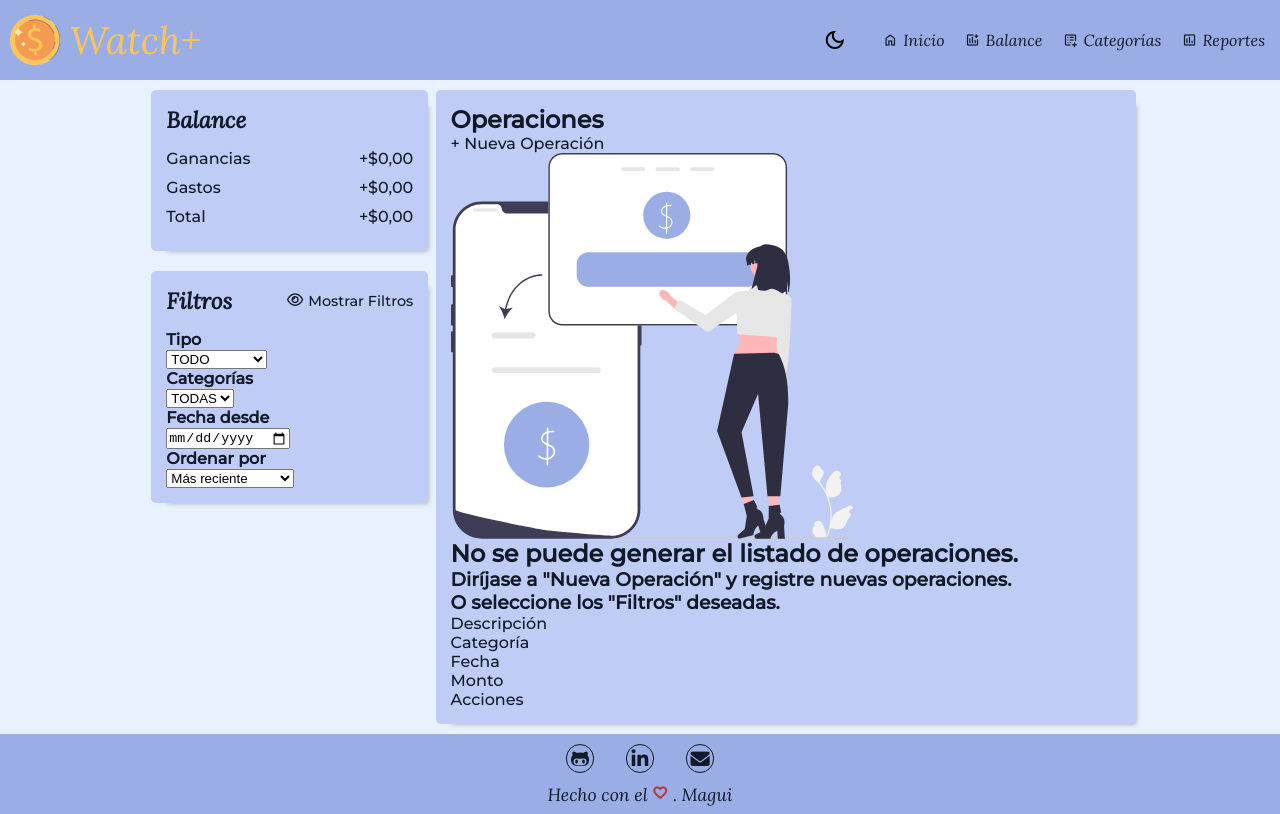
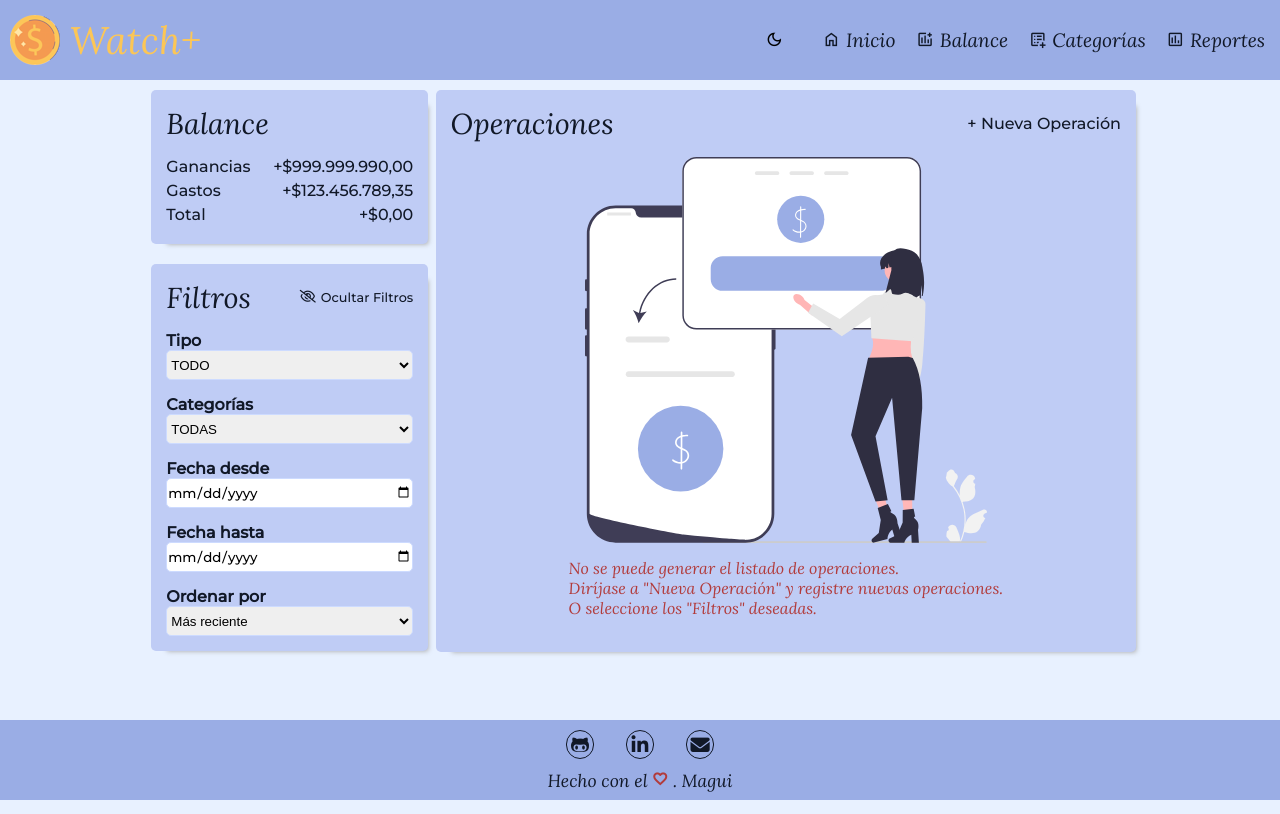
Before and after one commit to MaguiBrollo/watch_ADA, a plain HTML site: page index.html in a window 1280 px wide. Both pictures are taken after a click on the link "Mostrar Filtros". Drawn offline with nearby package versions, Linux system fonts and the light colour scheme.

Commit message:
Avance en filtros.

```diff
--- a/index.html
+++ b/index.html
@@ -39,7 +39,10 @@
 
 				<div class="header__cont-modo-hamb">
 					<button class="header__modo" tabindex="0" id="btn-claro-oscuro">
-						<span class="header__span-modo material-symbols-outlined">dark_mode</span>
+						<!-- OJO si se cambia el nombre de la clase, VER 4 veces en main.js -->
+						<span class="header__span-modo material-symbols-outlined"
+							>dark_mode</span
+						>
 					</button>
 
 					<!-- Menú hamb -->
@@ -111,23 +114,23 @@
 				<!-- ==========================================  -->
 				<!-- ============= MENÚ BALANCE ===============  -->
 				<!-- contiene a contenedor BALANCE-FILTROS y contenedor OPERACIONES -->
-				<section class="balance " id="cont-menu-balance">
+				<section class="balance" id="cont-menu-balance">
 					<!-- contenedor BALANCE-FILTROS -->
 					<div class="balance__cont-bal-fil">
 						<!-- contenedor BALANCE -->
 						<div class="balance__cont-balance">
-							<h2>Balance</h2>
+							<h2 class="balance__h2">Balance</h2>
 
 							<div class="balance__balance-numeros">
-								<div>
+								<div class="balance__balance-numeros--cont">
 									<p>Ganancias</p>
-									<div id="balance-ganancias">+$0,00</div>
+									<div id="balance-ganancias">+$999.999.990,00</div>
 								</div>
-								<div>
+								<div class="balance__balance-numeros--cont">
 									<p>Gastos</p>
-									<div id="balance-gastos">+$0,00</div>
+									<div id="balance-gastos">+$123.456.789,35</div>
 								</div>
-								<div>
+								<div class="balance__balance-numeros--cont">
 									<p>Total</p>
 									<div id="balance-total">+$0,00</div>
 								</div>
@@ -137,21 +140,19 @@
 						<!-- contenedor TITULO-FILTRO -->
 						<div class="balance__cont-filtros">
 							<div class="balance__filtros-titulo">
-								<h2>Filtros</h2>
-								<a href="#" id="ocultar-filtros"
+								<h2 class="balance__h2">Filtros</h2>
+								<a class="balance__ocultar-filtros" id="ocultar-filtros"
 									><i class="fa-regular fa-eye"></i>
 									Mostrar Filtros
 								</a>
 							</div>
 							<!-- contenedor FILTROS (se oculta) -->
-							<div class="hidden" id="contenedor-filtros">
-								<div class="my-3">
-									<h4 class="font-bold">Tipo</h4>
-									<div
-										class="rounded-[3px] bg-zinc-100 dark:bg-gray-400 flex items-center h-[30px]"
-									>
+							<div class="balance-ocultar" id="contenedor-filtros">
+								<div class="balance__cont-filtro">
+									<h4 class="">Tipo</h4>
+									<div class="">
 										<select
-											class="rounded-[3px] outline-0 bg-zinc-200 dark:bg-gray-400 w-full h-[30px] cursor-pointer"
+											class="balance__filtro-cu"
 											id="filtro-tipo"
 											aria-label="Seleccionar por tipo operación"
 										>
@@ -162,13 +163,11 @@
 									</div>
 								</div>
 
-								<div class="my-3">
-									<h4 class="font-bold">Categorías</h4>
-									<div
-										class="rounded-[3px] bg-zinc-100 dark:bg-gray-400 flex items-center h-[30px]"
-									>
+								<div class="balance__cont-filtro">
+									<h4 class="">Categorías</h4>
+									<div class="">
 										<select
-											class="rounded-[3px] outline-0 bg-zinc-200 dark:bg-gray-400 w-full h-[30px] cursor-pointer"
+											class="balance__filtro-cu"
 											id="filtro-categoria"
 											aria-label="Seleccionar por categoría"
 										>
@@ -178,28 +177,37 @@
 									</div>
 								</div>
 
-								<div class="my-3">
+								<div class="balance__cont-filtro">
 									<h4 class="font-bold">Fecha desde</h4>
-									<div
-										class="rounded-[3px] bg-zinc-100 dark:bg-gray-400 flex items-center h-[30px]"
-									>
+									<div class="">
 										<input
-											class="rounded-[3px] bg-zinc-200 dark:bg-gray-400 h-[30px] w-full"
+											class="balance__filtro-cu balance__filtro-cu--fecha"
 											type="date"
 											value=""
-											id="filtro-fecha"
+											id="filtro-fecha-desde"
 											aria-label="Seleccionar por fecha desde"
 										/>
 									</div>
 								</div>
 
-								<div class="my-3">
-									<h4 class="font-bold">Ordenar por</h4>
-									<div
-										class="rounded-[3px] bg-zinc-100 dark:bg-gray-400 flex items-center h-[30px]"
-									>
+								<div class="balance__cont-filtro">
+									<h4 class="">Fecha hasta</h4>
+									<div class="">
+										<input
+											class="balance__filtro-cu balance__filtro-cu--fecha"
+											type="date"
+											value=""
+											id="filtro-fecha-hasta"
+											aria-label="Seleccionar por fecha desde"
+										/>
+									</div>
+								</div>
+
+								<div class="balance__cont-filtro">
+									<h4 class="">Ordenar por</h4>
+									<div class="">
 										<select
-											class="rounded-[3px] outline-0 bg-zinc-200 dark:bg-gray-400 w-full h-[30px] cursor-pointer"
+											class="balance__filtro-cu"
 											id="filtro-orden"
 											aria-label="Seleccionar por ordenar por"
 										>
@@ -218,45 +226,30 @@
 
 					<!-- contenedor SIN/CON OPERACIONES -->
 					<div class="balance__cont-sin-con-oper">
-						<div class="flex">
-							<h2
-								class="w-[70%] text-colSec dark:text-black font-Lora text-4xl font-bold"
-							>
-								Operaciones
-							</h2>
-							<div class="w-[28%] flex justify-end items-center">
-								+ Nueva Operación
-							</div>
+						<div class="balance__titulo">
+							<h2 class="balance__h2">Operaciones</h2>
+							<div class="">+ Nueva Operación</div>
 						</div>
 
 						<!-- contenedor SIN OPERACIONES -->
-						<div
-							class="flex flex-col items-center justify-center"
-							id="cont-sin-oper"
-						>
+						<div class="balance__cont-sin-oper" id="cont-sin-oper">
 							<img
-								class="img-js img-balance"
+								class="balance__img img_js"
 								src="img/operaciones.svg"
 								alt="Imagen de Balance"
 								aria-label="Imagen de Balance"
 							/>
 
-							<h2 class="text-[red] text-sm sm:text-base">
-								No se puede generar el listado de operaciones.
-							</h2>
-							<h3 class="text-sm sm:text-base">
-								Diríjase a "Nueva Operación" y registre nuevas operaciones.
-							</h3>
-							<h3 class="text-sm sm:text-base">
+							<p class="balance__p-sin-oper">
+								No se puede generar el listado de operaciones.<br />
+								Diríjase a "Nueva Operación" y registre nuevas operaciones.<br />
 								O seleccione los "Filtros" deseadas.
-							</h3>
+							</p>
 						</div>
 
 						<!-- contenedor CON OPERACIONES -->
-						<div class="hidden flex flex-col" id="cont-con-oper">
-							<div
-								class="flex justify-between border-b-2 border-indigo-100 dark:border-gray-400 mt-5"
-							>
+						<div class="balance-ocultar" id="cont-con-oper">
+							<div class="balance__encabezado-oper">
 								<div>Descripción</div>
 								<div>Categoría</div>
 								<div>Fecha</div>
@@ -391,4 +384,5 @@
 	<!-- JavaScript -->
 	<script src="js/main.js"></script>
 	<script src="js/categoria.js"></script>
+	<script src="js/balance.js"></script>
 </html>
--- /dev/null
+++ b/js/balance.js
@@ -0,0 +1,51 @@
+// ________________________________________________
+// Función que inicializa las fechas en los filtros
+// ------------------------------------------------
+function inicializarFechaInput(id_del_input, que_hago) {
+	var fecha;
+	if (que_hago === "restarMes") {
+		let fechaMiliseg = new Date().getTime();
+		fecha = new Date(fechaMiliseg - 2629800000);
+	} else {
+		fecha = new Date();
+	}
+
+	var fecParaInput = fecha.getFullYear() + "-";
+
+	fecha.getMonth() + 1 < 10
+		? (fecParaInput += "0" + (fecha.getMonth() + 1) + "-")
+		: (fecParaInput += fecha.getMonth() + 1 + "-");
+	fecha.getDate() < 10
+		? (fecParaInput += "0" + fecha.getDate())
+		: (fecParaInput += fecha.getDate());
+	document
+		.getElementById(`${id_del_input}`)
+		.setAttribute("value", fecParaInput);
+}
+
+function inicializarFechas() {
+	inicializarFechaInput("filtro-fecha-desde", "restarMes");
+	inicializarFechaInput("filtro-fecha-hasta", "noRestarMes");
+}
+
+// ___________________________________
+// Evento que oculta todos los filtros
+// -----------------------------------
+const ocultar_filtros = document.getElementById("ocultar-filtros");
+const contenedor_filtros = document.getElementById("contenedor-filtros");
+
+ocultar_filtros.addEventListener("click", () => {
+	contenedor_filtros.classList.toggle("balance-ocultar");
+	if (contenedor_filtros.classList.contains("balance-ocultar")) {
+		ocultar_filtros.innerHTML = `<i class="fa-regular fa-eye"></i><p class=""> Mostrar Filtros </p>`;
+	} else {
+		ocultar_filtros.innerHTML = `<i class="fa-regular fa-eye-slash"></i><p class=""> Ocultar Filtros </p>`;
+	}
+});
+
+/* ======================================================== */
+/* Funciones que deben ejecutarse al cargar menú Balance */
+//(desde main.js)
+function funcionesBalance() {
+	inicializarFechas();
+}
--- a/js/main.js
+++ b/js/main.js
@@ -65,6 +65,7 @@ menuInicio.addEventListener("click", () => {
 menuBalance.addEventListener("click", () => {
 	cerrarNav();
 	mostrar(contenedor_menuBalance);
+	funcionesBalance(); // ver balance.js
 });
 
 menuCategorias.addEventListener("click", () => {
@@ -76,7 +77,7 @@ menuCategorias.addEventListener("click", () => {
 menuReportes.addEventListener("click", () => {
 	cerrarNav();
 	mostrar(contenedor_menuReportes);
-	//mostrarReportes(); /* ver en scriptReportes.js */
+
 });
 
 /* ------------------------------------------------------------------------------------------------ */
@@ -97,12 +98,12 @@ btn_claro_oscuro.addEventListener("click", () => {
 		(!("theme" in localStorage) &&
 			document.documentElement.getAttribute("data-theme-color") === "dark")
 	) {
-		btn_claro_oscuro.innerHTML = `<span class="material-symbols-outlined"> dark_mode </span>`; // pone luna
+		btn_claro_oscuro.innerHTML = `<span class="header__span-modo material-symbols-outlined"> dark_mode </span>`; // pone luna
 		document.documentElement.setAttribute("data-theme-color", "light");
 		localStorage.theme = "light"; //PASAR A claro
 		ponerSacarGris(0);
 	} else {
-		btn_claro_oscuro.innerHTML = `<span class="material-symbols-outlined">light_mode</span>`; //poner SOL
+		btn_claro_oscuro.innerHTML = `<span class="header__span-modo material-symbols-outlined">light_mode</span>`; //poner SOL
 		document.documentElement.setAttribute("data-theme-color", "dark");
 		localStorage.theme = "dark"; //pasar a oscuro
 		ponerSacarGris(100);
@@ -115,11 +116,11 @@ function modoClaroOscuro() {
 		(!("theme" in localStorage) &&
 			document.documentElement.getAttribute("data-theme-color") === "dark")
 	) {
-		btn_claro_oscuro.innerHTML = `<span class="material-symbols-outlined">light_mode</span>`; //pone SOL
+		btn_claro_oscuro.innerHTML = `<span class="header__span-modo material-symbols-outlined">light_mode</span>`; //pone SOL
 		document.documentElement.setAttribute("data-theme-color", "dark"); //veeeer
 		ponerSacarGris(100);
 	} else {
-		btn_claro_oscuro.innerHTML = `<span class="material-symbols-outlined"> dark_mode </span>`; //pone LUNA
+		btn_claro_oscuro.innerHTML = `<span class="header__span-modo material-symbols-outlined"> dark_mode </span>`; //pone LUNA
 		document.documentElement.setAttribute("data-theme-color", "light"); //veeerr
 		ponerSacarGris(0);
 	}
--- a/sass/abstracts/_variables.scss
+++ b/sass/abstracts/_variables.scss
@@ -3,7 +3,7 @@
 
 $sm: 576; // => @media (min-width: 576px) { ... }
 $md: 768; // => @media (min-width: 768px) { ... }
-$lg: 1024; // => @media (min-width: 1440px) { ... }
+$lg: 1024; // => @media (min-width: 1024px) { ... }
 
 :root {
 	/* Modo claro*/
@@ -21,6 +21,7 @@ $lg: 1024; // => @media (min-width: 1440px) { ... }
 
 	--transition: color 0.1s, background-color 0.2s ease-in-out;
 	--md: #{$md};
+	--lg: #{$lg};
 }
 
 :root[data-theme-color="dark"] {
--- a/sass/layout/_header.scss
+++ b/sass/layout/_header.scss
@@ -110,7 +110,7 @@
 
 		&__cont-modo-hamb {
 			width: 100%;
-			font-size: 1.2rem;
+
 		}
 
 		&__cont-hamb {
@@ -127,5 +127,8 @@
 		&__cont-nav {
 			@include flex-dir-al-jus(flex, row, center, flex-end);
 		}
+		&__span-modo, &__nav-a, &__nav-a-span{
+			font-size: 1.2rem;
+		}
 	}
 }
--- a/sass/pages/_balance.scss
+++ b/sass/pages/_balance.scss
@@ -1,4 +1,9 @@
 // ============= MENÚ BALANCE ===============
+
+.balance-ocultar {
+	display: none;
+}
+//------------------------------
 .balance {
 	@include flex-dir-al-jus(x, column, x, x);
 
@@ -8,99 +13,108 @@
 		height: 100%;
 	}
 
+	//------------- balance números
 	&__cont-balance {
 		@include caja(var(--colTer), 95%);
+		@include flex-dir-al-jus(flex, column, x, x);
+	}
 
-		@include flex-dir-al-jus(flex, column, x, x);
+	&__h2 {
+		@extend .lora-i-n; //fonts.scss
+		font-size: 1.8rem;
+	}
 
-		h2 {
-			font-weight: bold;
-			font-size: 1.4rem;
-			margin-bottom: 15px;
-			@extend .lora-i-n; //fonts.scss
-		}
-	}
 	&__balance-numeros {
+		margin-top: 15px;
 		font-weight: 0.8rem;
 
-		div {
+		&--cont {
 			@include flex-dir-al-jus(flex, row, x, space-between);
 			margin-bottom: 5px;
-			div {
-				@include flex-dir-al-jus(flex, x, center, flex-end);
-				width: 69%;
-			}
 		}
 	}
 
+	//--------------- filtros
 	&__cont-filtros {
 		@include caja(var(--colTer), 95%);
 	}
 
 	&__filtros-titulo {
-		@include flex-dir-al-jus(flex, row, x, space-between);
+		@include flex-dir-al-jus(flex, row, center, space-between);
 		margin-bottom: 15px;
-		h2 {
-			font-weight: bold;
-			font-size: 1.4rem;
-			@extend .lora-i-n; //fonts.scss
 	}
-		a {
+	&__ocultar-filtros {
 		@include flex-dir-al-jus(flex, row, center, flex-end);
 		width: 58%;
-			font-size: 0.9rem;
+		font-size: 0.8rem;
 		text-decoration: none;
 		color: var(--colFuente);
 		cursor: pointer;
 		gap: 5px;
 	}
+
+	&__cont-filtro {
+		margin-top: 15px;
 	}
 
-	&__cont-sin-con-oper {
-		@include caja(var(--colTer), 95%);
-		div {
-			@include flex-dir-al-jus(flex, column, x, x);
+	&__filtro-cu {
+		// rounded-[3px] bg-zinc-100 dark:bg-gray-400 flex items-center h-[30px]
+		height: 30px;
+		border: 1px solid var(--colPpal);
+		border-radius: 5px;
+		width: 100%;
+		cursor: pointer;
+
+		&--fecha {
+			@extend .montserrat-n-n; //fonts.scss
 		}
 	}
 
-	.img-js {
+	//----------------- operaciones
+	&__cont-sin-con-oper {
+		@include caja(var(--colTer), 95%);
+		min-height: 562px;
+	}
+
+	&__titulo {
+		@include flex-dir-al-jus(flex, x, center, space-between);
+	}
+	&__cont-sin-oper {
+		@include flex-dir-al-jus(flex, column, center, x);
+	}
+	&__img {
+		margin: 15px;
 		width: 60%;
+	}
+	&__p-sin-oper {
+		color: var(--colRojo);
+		@extend .lora-i-n; //fonts.scss
+		font-size: 1rem;
+	}
+
+	&__encabezado-oper {
+		@include flex-dir-al-jus(flex, x, x, space-between);
 	}
 }
 
 //--------------------------------------------
 //$md: "768px" ver en varibales.scss;
-@media (min-width: #{$md}px) {
+@media (min-width: #{$lg}px) {
 	.balance {
 		@include flex-dir-al-jus(flex, row, x, x);
 		width: 100%;
 		max-width: 1200px;
-		&.ocultar{
+		&.ocultar {
 			display: none;
 		}
 
 		&__cont-bal-fil {
 			@include flex-dir-al-jus(flex, x, x, x);
 			width: 40%;
-
-			.cont-bal {
-				width: 100%;
-
-				h2 {
-					font-weight: bold;
-					font-size: 0.8rem;
-				}
-				.cont-bal__numeros {
-					font-weight: 1rem;
-				}
-			}
-			.con-fil {
-				width: 100%;
-			}
 		}
 
 		.cont-sin-con-oper {
-			width: 68%;
+			width: 60%;
 		}
 	}
 }
--- a/sass/pages/_category.scss
+++ b/sass/pages/_category.scss
@@ -12,11 +12,12 @@
 			@include flex-dir-al-jus(flex, row, x, x);
 			h2 {
 				@extend .lora-i-n; //fonts.scss
-				font-size: 2rem;
+				font-size: 1.8rem;
 				width: 85%;
 			}
 			img {
 				width: 10%;
+				margin-bottom: 5px;
 			}
 		}
 
```
Also changed, not shown: css/main.css, 1 other file. Lines whose indentation alone changed are shown as unchanged.
